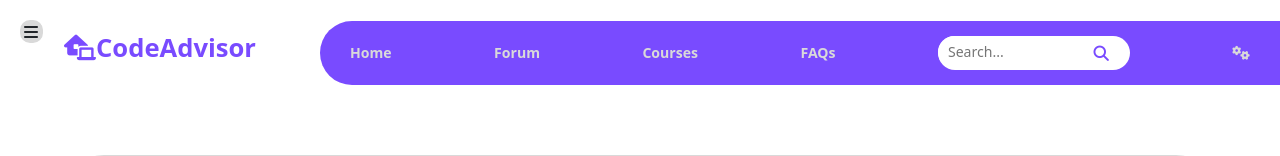
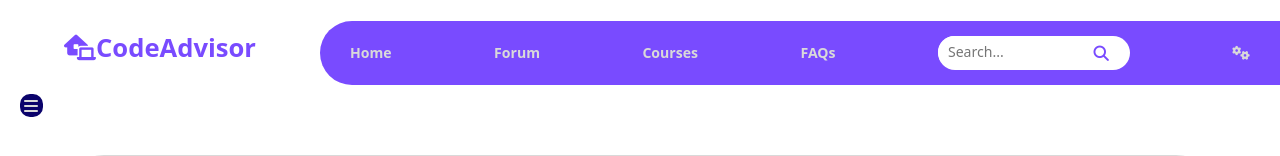
Before and after one commit to sergioare/CodeAdvisor, a React (Create React App) app in the folder client/: page /home in a window 1280 px wide. Shown: the top 156 px of the page. Built offline with nearby package versions, Linux system fonts and the light colour scheme; no server answers.

Commit message:
Commercial se adapta a sidebarOpen

```diff
--- a/client/src/Views/Home/Home.jsx
+++ b/client/src/Views/Home/Home.jsx
@@ -33,8 +33,8 @@ const Home = () => {
   return (
     <div className='home'>
       <Navbar toggleConfigBar={toggleConfigBar}/>
-      <Commercial />
       <SideBar isSidebarOpen={isSidebarOpen} setIsSidebarOpen={setIsSidebarOpen} />
+      <Commercial isSidebarOpen={isSidebarOpen}/>
       <Cards isSidebarOpen={isSidebarOpen} />
       <Testimonials />
       <div className='icons'>
--- a/client/src/components/Commercial/Commercial.jsx
+++ b/client/src/components/Commercial/Commercial.jsx
@@ -1,9 +1,9 @@
 import React from 'react'
 import './Commercial.scss'
 
-export const Commercial = () => {
+export const Commercial = ({ isSidebarOpen }) => {
   return (
-    <div className='ContPrincipal'>
+    <div className={`ContPrincipal ${isSidebarOpen ? 'sidebar-open' : ''}`}>
       <div className='textCont'>
         <h1>Teaching in the internet age </h1>
         <h1>means we must teach <p>tomorrow's</p></h1>
--- a/client/src/components/Commercial/Commercial.scss
+++ b/client/src/components/Commercial/Commercial.scss
@@ -18,7 +18,6 @@
     border-radius: 40px;
 
     h1 {
-
       font-size: 2.5rem;
       font-weight: bold;
       line-height: 1.2;
@@ -45,7 +44,6 @@
     top: 40%;
     /* ajustar según sea necesario */
 
-
     button {
       font-size: 17px;
       font-weight: bold;
@@ -62,4 +60,8 @@
       cursor: pointer;
     }
   }
+
+  &.sidebar-open {
+    margin-left: 300px;
+  }
 }
--- a/client/src/components/ConfigSideBar/ConfigSideBar.scss
+++ b/client/src/components/ConfigSideBar/ConfigSideBar.scss
@@ -65,6 +65,7 @@
   }
 
   .signoff-report-button {
+    text-decoration: none;
     display: block;
     width: 100%;
     margin-top: auto;
@@ -74,7 +75,6 @@
     background-color: $primary-color;
     color: #fff;
     border-radius: 10px;
-    text-decoration: none;
     margin-bottom: 20px;
     text-shadow: 2px 2px 2px $title-bg-light;
 
--- a/client/src/components/SideBar/SideBar.jsx
+++ b/client/src/components/SideBar/SideBar.jsx
@@ -99,7 +99,7 @@ const SideBar = ({isSidebarOpen, setIsSidebarOpen}) => {
 
     return (
         <>
-        <i className="menu-icon fas fa-bars" onClick={handleMenuIconClick} style={{position: "fixed"}}></i>
+        <i className="menu-icon-out fas fa-bars" onClick={handleMenuIconClick}></i>
 
         <div className={`sidebar ${isSidebarOpen ? "open" : ""}`}>
           <div className="sidebar-header">
--- a/client/src/components/SideBar/SideBar.scss
+++ b/client/src/components/SideBar/SideBar.scss
@@ -17,13 +17,43 @@
     margin-top: 20px;
     padding-left: 1px;
     padding-top: 1px;
+    color: $title-bg-light;
 
   }
 
   .menu-icon:hover {
     background-color: $text-bg-purple;
-    box-shadow: 3px 3px $title-bg-light;
     border: 3px solid $text-bg-purple;
+    box-shadow: 0px 0px 10px 5px $title-bg-light;
+    transition: all 0.2s ease-in-out;
+  }
+
+  .menu-icon-out {
+    position: fixed;
+    width: 23px;
+    height: 23px;
+    content: "\f0c9";
+    background-repeat: no-repeat;
+    background-position: center;
+    background-size: contain;
+    background-color: $title-bg-light;
+    border-radius: 10px;
+    border: 3px solid $title-bg-light;
+    cursor: pointer;
+    margin-left: 20px;
+    margin-top: 94px;
+    padding-left: 1px;
+    padding-top: 1px;
+    color: $title-bg-purple;
+
+  }
+
+  .menu-icon-out:hover {
+    background-color: $title-bg-purple;
+    border: 3px solid $title-bg-purple;
+    color: $title-bg-light;
+    box-shadow: 0px 0px 10px 5px $title-bg-light;
+    transition: all 0.2s ease-in-out;
   }
 
 
--- a/client/src/components/SideBar/data.js
+++ b/client/src/components/SideBar/data.js
@@ -32,7 +32,7 @@ const SortMethod =[
     "More expensive",
     "A to Z",
     "Z to A",
-    "Most Available",
+    /* "Most Available", */
     "relleno inaccesible"
 
 ]
--- a/client/src/redux/reducer/index.js
+++ b/client/src/redux/reducer/index.js
@@ -60,7 +60,6 @@ const filterApplyer = (advisors, filters, method) => {
 
   if (advisorsToDisplay.length === advisors.length) {
     // No filters active, return original array of advisors
-    console.log(sortAdvisors(advisorsToDisplay, method))
     return sortAdvisors(advisorsToDisplay, method);
   } else {
     // Filters active, return filtered array of advisors
```
